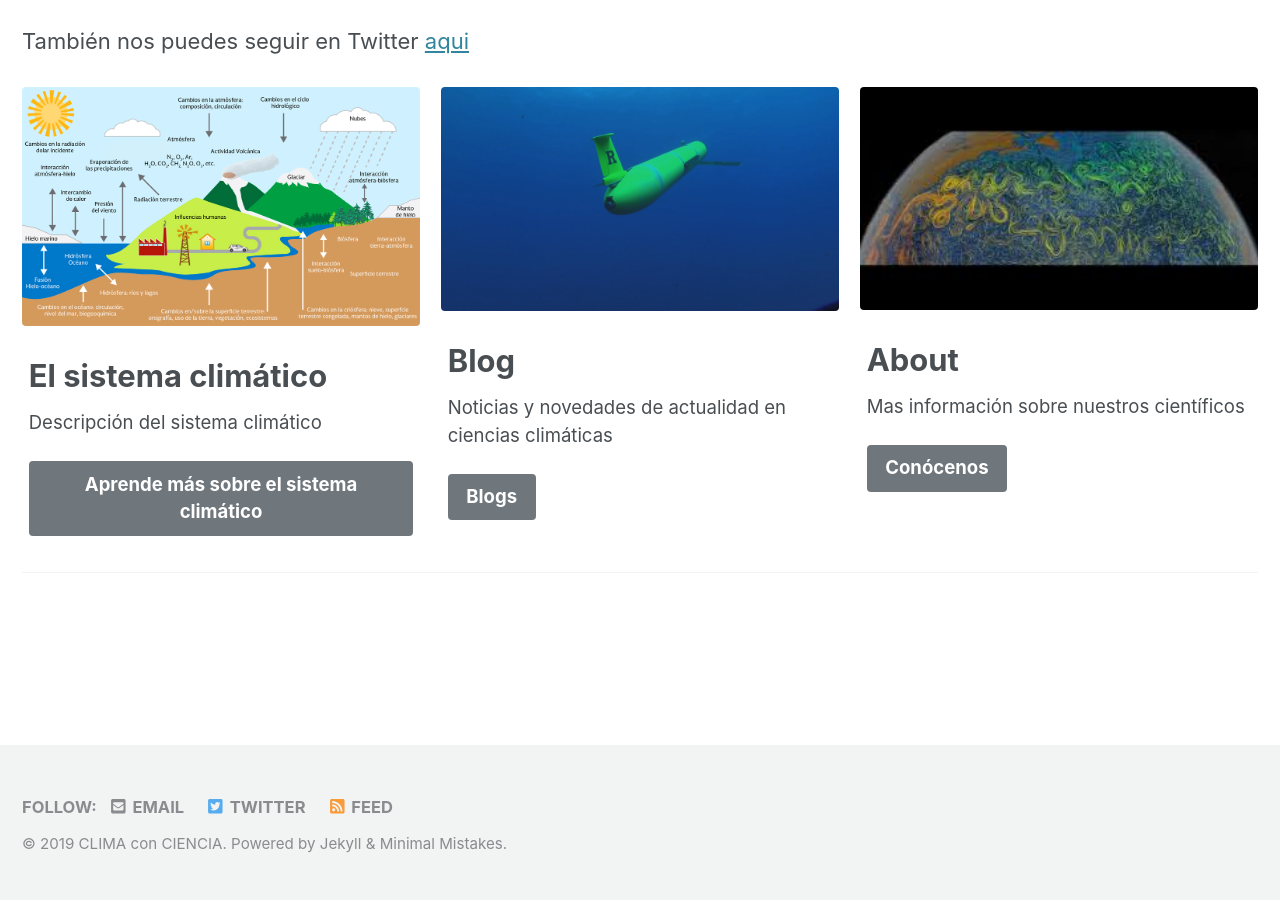
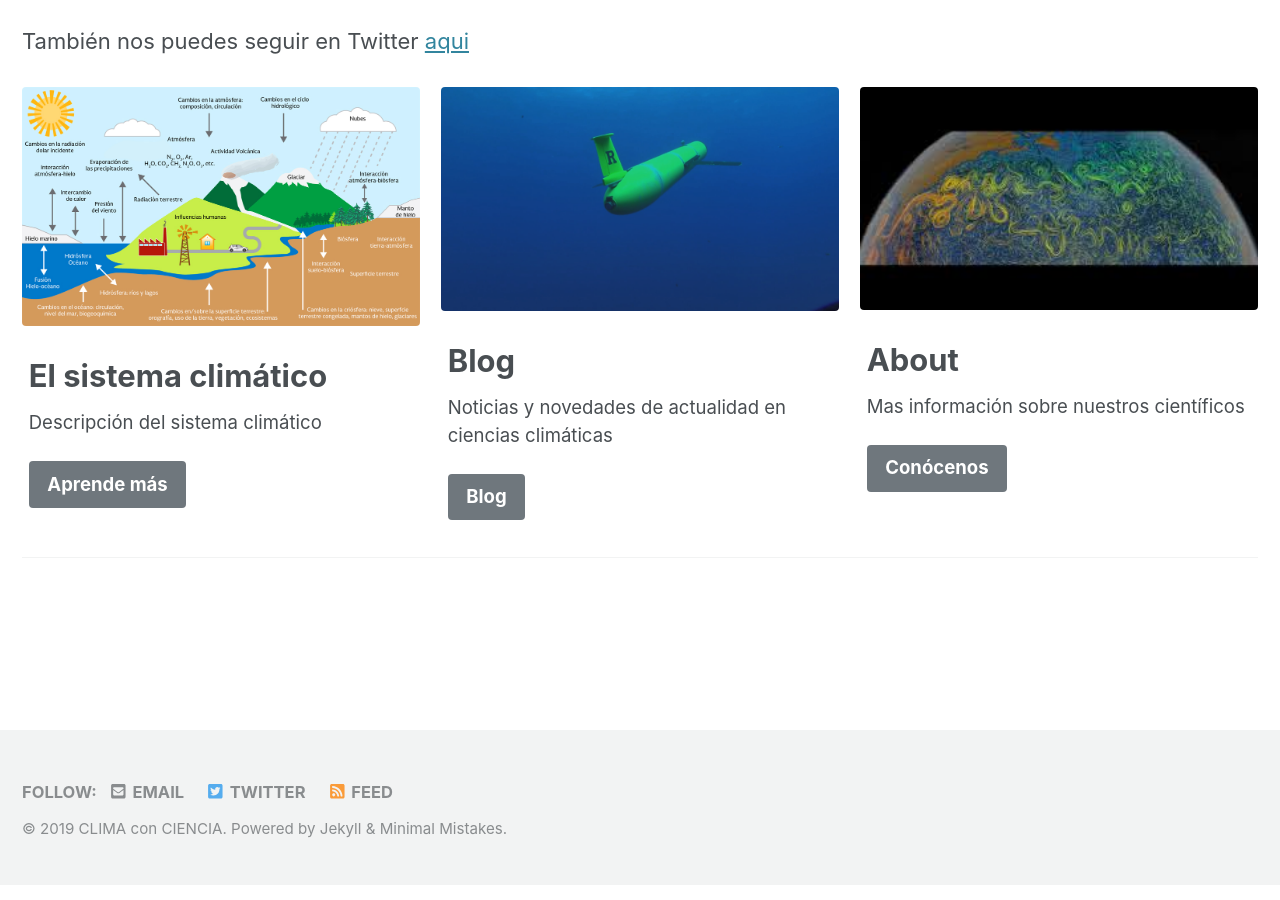
Before and after one commit to CLIMAconCIENCIA/climaconciencia.github.io, a Jekyll site: the page built from _pages/home.md, in a window 1280 px wide and 900 px high, scrolled down 1076 px. Built offline with Jekyll 4.4.1, drawn with Linux system fonts in a browser that asks for light colours; cached includes are drawn as plain includes; nearby versions of some CDN libraries.

Commit message:
Update home.md

```diff
--- a/_pages/home.md
+++ b/_pages/home.md
@@ -20,14 +20,14 @@ feature_row:
     excerpt: "Descripción del sistema climático"
     url: "/research/"
     btn_class: "btn--primary"
-    btn_label: "Aprende más sobre el sistema climático"
+    btn_label: "Aprende más"
   - image_path: /assets/images/rutgersrobo.png
     alt: "blog"
     title: "Blog"
     excerpt: "Noticias y novedades de actualidad en ciencias climáticas"
     url: "/blog/"
     btn_class: "btn--primary"
-    btn_label: "Blogs"
+    btn_label: "Blog"
   - image_path: /assets/images/images.jpg
     alt: "about"
     title: "About"
```
